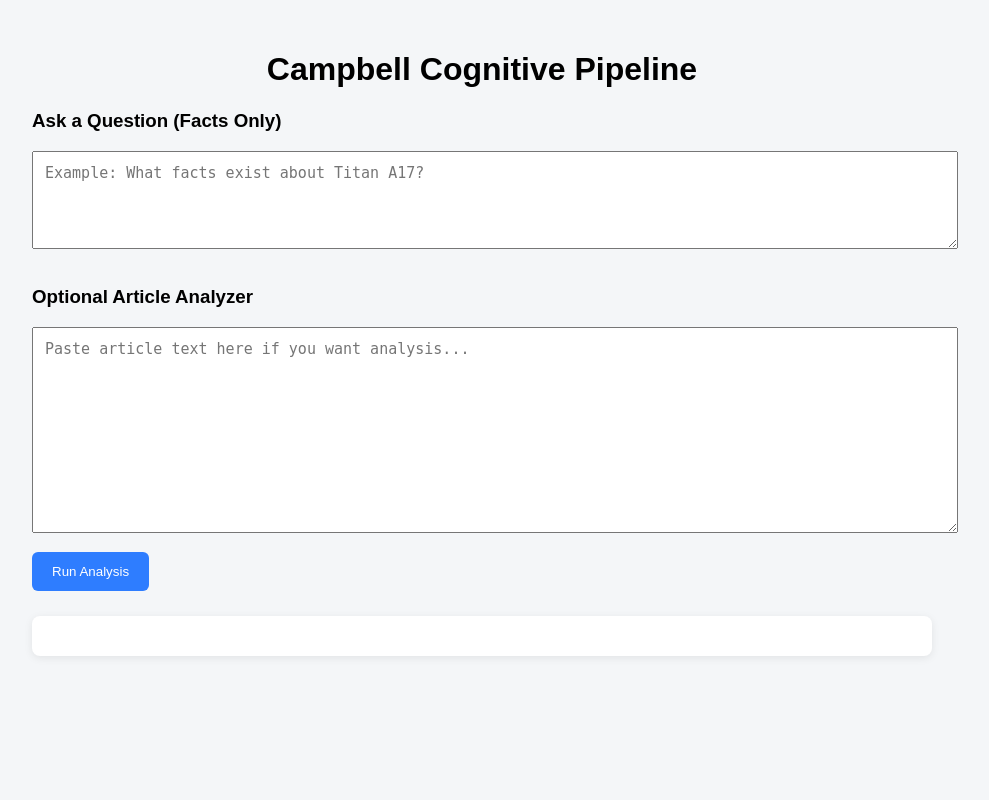
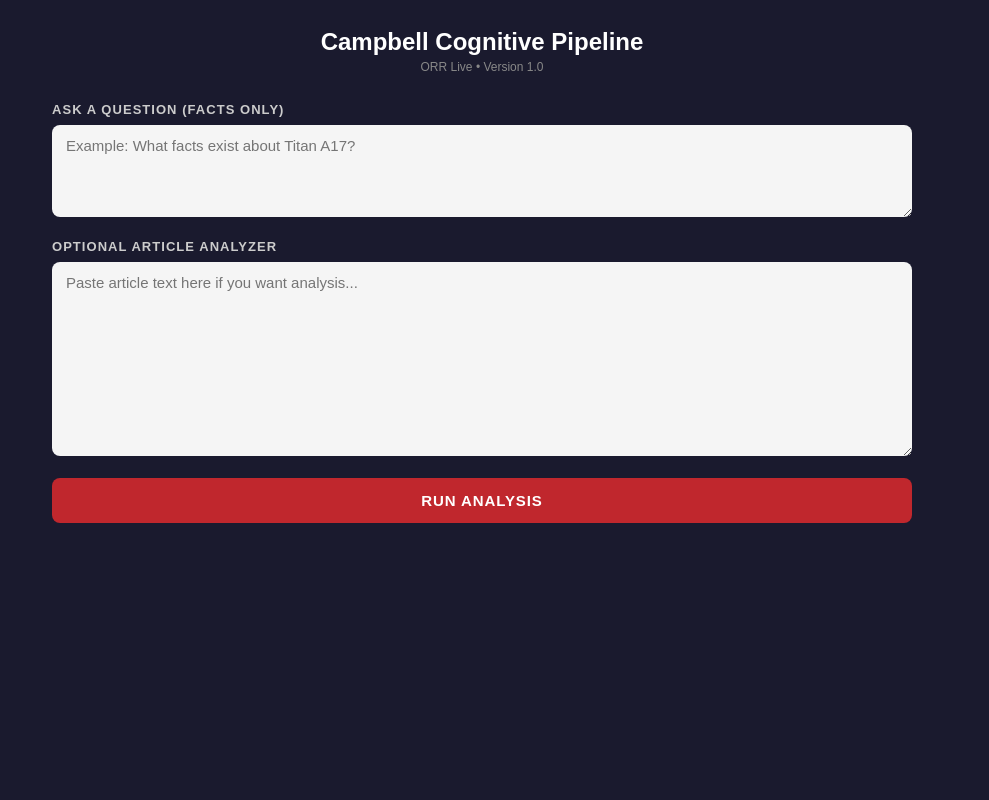
Before and after one commit to seprimo22-bit/Pipeline-MVP2, a Flask app: page / in a window 1280 px wide. Shown: the whole page, without its empty margins (158-1147 px from the left). Run offline with Flask 3, Linux system fonts and the light colour scheme.

Commit message:
Update index.html

```diff
--- a/templates/index.html
+++ b/templates/index.html
@@ -1,58 +1,109 @@
 <!DOCTYPE html>
-<html>
+<html lang="en">
 <head>
+<meta charset="UTF-8">
+<meta name="viewport" content="width=device-width, initial-scale=1.0">
 <title>Campbell Cognitive Pipeline</title>
 <style>
+* { box-sizing: border-box; margin: 0; padding: 0; }
+
 body {
   font-family: Arial, sans-serif;
+  background: #1a1a2e;
+  color: #f0f0f0;
+  min-height: 100vh;
+  padding: 28px 20px 40px;
   max-width: 900px;
   margin: auto;
-            padding: 30px;
-            background: #f4f6f8;
 }
 
 h1 {
   text-align: center;
+  font-size: 24px;
+  font-weight: 900;
+  color: #ffffff;
+  margin-bottom: 4px;
+}
+
+.subtitle {
+  text-align: center;
+  font-size: 12px;
+  color: #888;
+  margin-bottom: 28px;
+}
+
+h3 {
+  font-size: 13px;
+  font-weight: 700;
+  color: #ccc;
+  text-transform: uppercase;
+  letter-spacing: .08em;
+  margin-bottom: 8px;
 }
 
 textarea {
   width: 100%;
-            padding: 12px;
+  padding: 12px 14px;
   font-size: 15px;
-            margin-bottom: 15px;
+  font-family: Arial, sans-serif;
+  background: #f5f5f5;
+  color: #111;
+  border: none;
+  border-radius: 8px;
+  resize: vertical;
+  margin-bottom: 18px;
+  outline: none;
+}
+
+textarea:focus {
+  box-shadow: 0 0 0 3px rgba(192,39,45,0.4);
 }
 
 button {
-            padding: 12px 20px;
-            background: #2e7dff;
+  padding: 14px 28px;
+  background: #c0272d;
   color: white;
   border: none;
-            border-radius: 6px;
+  border-radius: 8px;
+  font-size: 15px;
+  font-weight: 900;
+  font-family: Arial, sans-serif;
+  letter-spacing: .06em;
   cursor: pointer;
+  text-transform: uppercase;
+  display: block;
+  width: 100%;
+  margin-bottom: 24px;
 }
 
-        button:hover {
-            background: #1b5edb;
-        }
+button:hover { background: #a01f24; }
 
 #answer {
-            margin-top: 25px;
+  margin-top: 8px;
   padding: 20px;
-            background: white;
+  background: #f5f5f5;
+  color: #111;
   border-radius: 8px;
   white-space: pre-wrap;
   box-shadow: 0 2px 8px rgba(0,0,0,0.08);
+  font-size: 14px;
+  line-height: 1.7;
+  display: none;
 }
 </style>
 </head>
 <body>
+
 <h1>Campbell Cognitive Pipeline</h1>
+<div class="subtitle">ORR Live &bull; Version 1.0</div>
 
 <h3>Ask a Question (Facts Only)</h3>
-    <textarea id="question" rows="4" placeholder="Example: What facts exist about Titan A17?"></textarea>
+<textarea id="question" rows="4"
+  placeholder="Example: What facts exist about Titan A17?"></textarea>
 
 <h3>Optional Article Analyzer</h3>
-    <textarea id="article" rows="10" placeholder="Paste article text here if you want analysis..."></textarea>
+<textarea id="article" rows="10"
+  placeholder="Paste article text here if you want analysis..."></textarea>
 
 <button onclick="ask()">Run Analysis</button>
 
@@ -62,8 +113,10 @@
 async function ask() {
   const q = document.getElementById("question").value;
   const article = document.getElementById("article").value;
+  const ansDiv = document.getElementById("answer");
 
-            document.getElementById("answer").innerText = "Running analysis...";
+  ansDiv.style.display = "block";
+  ansDiv.innerText = "Running analysis...";
 
   try {
     const res = await fetch("/ask", {
@@ -75,14 +128,16 @@
     const data = await res.json();
 
     if (data.analysis) {
-                    document.getElementById("answer").innerText = data.analysis;
+      ansDiv.innerText = data.analysis;
     } else {
-                    document.getElementById("answer").innerText = JSON.stringify(data, null, 2);
+      ansDiv.innerText = JSON.stringify(data, null, 2);
     }
+
   } catch (err) {
-                document.getElementById("answer").innerText = "Error contacting server.";
+    ansDiv.innerText = "Error contacting server.";
   }
 }
 </script>
+
 </body>
 </html>
```
Lines whose indentation alone changed are shown as unchanged.
